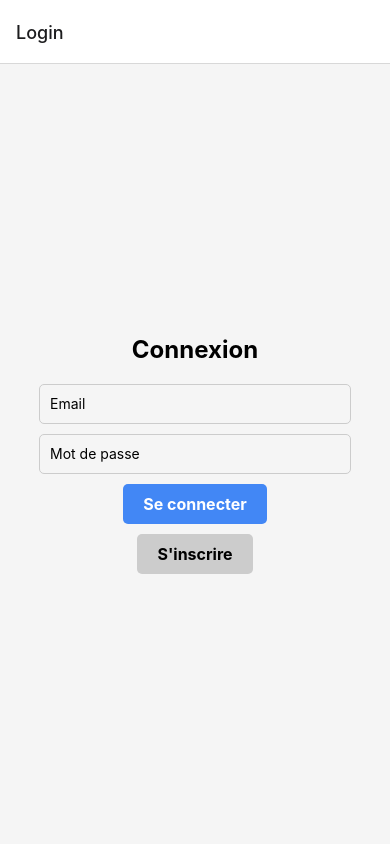
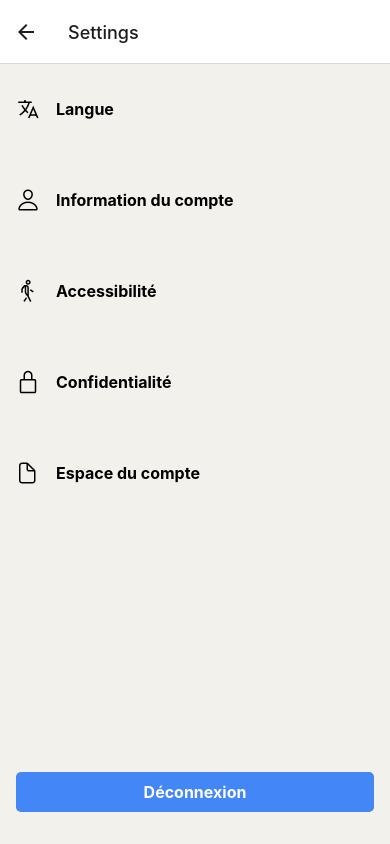
Before and after one commit to Marwan900/hackaton-front, a React Native app: screen /Settings in a window 390 px wide. Built offline with nearby package versions, Linux system fonts and the light colour scheme.

Commit message:
ajout page settings

```diff
--- a/App.js
+++ b/App.js
@@ -3,6 +3,8 @@ import { createStackNavigator } from '@react-navigation/stack';
 import LoginScreen from './Screen/Login';
 import HomeScreen from './Screen/HomePage';
 import NotificationPage from './Screen/Notification';
+import SettingsScreen from './Screen/Settings';
+import MapComponent from './Screen/Map';
 
 const Stack = createStackNavigator();
 
@@ -13,6 +15,8 @@ const App = () => {
         <Stack.Screen name="Login" component={LoginScreen} />
         <Stack.Screen name="Home" component={HomeScreen} />
         <Stack.Screen name="Notification" component={NotificationPage}></Stack.Screen>
+        <Stack.Screen name="Settings" component={SettingsScreen}></Stack.Screen>
+        <Stack.Screen name="Map" component={MapComponent}></Stack.Screen>
       </Stack.Navigator>
     </NavigationContainer>
   );
--- a/Screen/HomePage.js
+++ b/Screen/HomePage.js
@@ -1,19 +1,22 @@
 import React from 'react';
 import { View, Text, TouchableOpacity, StyleSheet } from 'react-native';
 import { Ionicons } from '@expo/vector-icons';
-import NotificationPage from './Notification';
 
 const HomePage = ({ navigation }) => {
   const handleNotificationPress = () => {
     navigation.navigate('Notification');
   };
 
+  const handleSettingsPress = () => {
+    navigation.navigate('Settings');
+  };
+
   return (
     <View style={styles.container}>
       <View style={styles.navbar}>
-        <View style={styles.iconContainer}>
+        <TouchableOpacity style={styles.iconContainer} onPress={handleSettingsPress}>
           <Ionicons name="settings-outline" size={24} color="black" style={styles.icon} />
-        </View>
+        </TouchableOpacity>
         <Text style={styles.title}>App SDF</Text>
         <TouchableOpacity style={styles.iconContainer} onPress={handleNotificationPress}>
           <Ionicons name="notifications-outline" size={24} color="black" style={styles.icon} />
--- a/Screen/Login.jsx
+++ b/Screen/Login.jsx
@@ -1,6 +1,5 @@
 import React, { useState } from 'react';
 import { View, Text, TextInput, TouchableOpacity, StyleSheet } from 'react-native';
-import HomePage from './HomePage';
 
 const LoginScreen = ({ navigation }) => {
   const [email, setEmail] = useState('');
--- /dev/null
+++ b/Screen/Map.jsx
@@ -0,0 +1,37 @@
+import React from 'react';
+import { View, StyleSheet } from 'react-native';
+import MapView, { Marker } from 'react-native-maps';
+
+const MapComponent = () => {
+  return (
+    <View style={styles.container}>
+      <MapView
+        style={styles.map}
+        initialRegion={{
+          latitude: 37.78825,
+          longitude: -122.4324,
+          latitudeDelta: 0.0922,
+          longitudeDelta: 0.0421,
+        }}
+      >
+        <Marker
+          coordinate={{ latitude: 37.78825, longitude: -122.4324 }}
+          title="Marker Title"
+          description="Marker Description"
+        />
+      </MapView>
+    </View>
+  );
+};
+
+const styles = StyleSheet.create({
+  container: {
+    flex: 1,
+    backgroundColor: '#F2F1EC',
+  },
+  map: {
+    flex: 1,
+  },
+});
+
+export default MapComponent;
--- a/Screen/Notification.js
+++ b/Screen/Notification.js
@@ -28,6 +28,7 @@ const styles = StyleSheet.create({
     flex: 1,
     backgroundColor: '#F2F1EC',
     alignItems: 'center',
+    paddingTop: 10,
   },
   title: {
     fontSize: 24,
--- /dev/null
+++ b/Screen/Settings.jsx
@@ -0,0 +1,80 @@
+import React from 'react';
+import { View, Text, TouchableOpacity, StyleSheet } from 'react-native';
+import { Ionicons } from '@expo/vector-icons';
+
+const SettingsScreen = ({ navigation }) => {
+  const handleLogout = () => {
+    // Logique pour la déconnexion du compte
+    navigation.navigate('Login');
+  };
+
+  return (
+    <View style={styles.container}>
+      <TouchableOpacity style={styles.option} onPress={() => {}}>
+        <Ionicons name="language-outline" size={24} color="black" style={styles.optionIcon} />
+        <Text style={styles.optionText}>Langue</Text>
+      </TouchableOpacity>
+      <TouchableOpacity style={styles.option} onPress={() => {}}>
+        <Ionicons name="person-outline" size={24} color="black" style={styles.optionIcon} />
+        <Text style={styles.optionText}>Information du compte</Text>
+      </TouchableOpacity>
+      <TouchableOpacity style={styles.option} onPress={() => {}}>
+        <Ionicons name="walk-outline" size={24} color="black" style={styles.optionIcon} />
+        <Text style={styles.optionText}>Accessibilité</Text>
+      </TouchableOpacity>
+      <TouchableOpacity style={styles.option} onPress={() => {}}>
+        <Ionicons name="lock-closed-outline" size={24} color="black" style={styles.optionIcon} />
+        <Text style={styles.optionText}>Confidentialité</Text>
+      </TouchableOpacity>
+      <TouchableOpacity style={styles.option} onPress={() => {}}>
+        <Ionicons name="document-outline" size={24} color="black" style={styles.optionIcon} />
+        <Text style={styles.optionText}>Espace du compte</Text>
+      </TouchableOpacity>
+      <View style={styles.footer}>
+        <TouchableOpacity style={styles.logoutButton} onPress={handleLogout}>
+          <Text style={styles.logoutButtonText}>Déconnexion</Text>
+        </TouchableOpacity>
+      </View>
+    </View>
+  );
+};
+
+const styles = StyleSheet.create({
+  container: {
+    flex: 1,
+    backgroundColor: '#F2F1EC',
+    paddingHorizontal: 16,
+    paddingTop: 32,
+  },
+  option: {
+    flexDirection: 'row',
+    alignItems: 'center',
+    marginBottom: 65,
+  },
+  optionIcon: {
+    marginRight: 16,
+  },
+  optionText: {
+    fontSize: 16,
+    fontWeight: 'bold',
+  },
+  footer: {
+    flex: 1,
+    justifyContent: 'flex-end',
+    marginBottom: 32,
+  },
+  logoutButton: {
+    backgroundColor: '#4287f5',
+    paddingVertical: 10,
+    paddingHorizontal: 20,
+    borderRadius: 5,
+  },
+  logoutButtonText: {
+    color: 'white',
+    fontSize: 16,
+    fontWeight: 'bold',
+    textAlign: 'center',
+  },
+});
+
+export default SettingsScreen;
--- a/package.json
+++ b/package.json
@@ -14,7 +14,8 @@
     "expo": "~48.0.18",
     "expo-status-bar": "~1.4.4",
     "react": "18.2.0",
-    "react-native": "0.71.8"
+    "react-native": "0.71.8",
+    "react-native-maps": "1.3.2"
   },
   "devDependencies": {
     "@babel/core": "^7.20.0"
```
Also changed, not shown: 1 other file (tests, documents, lock files or other folders).
